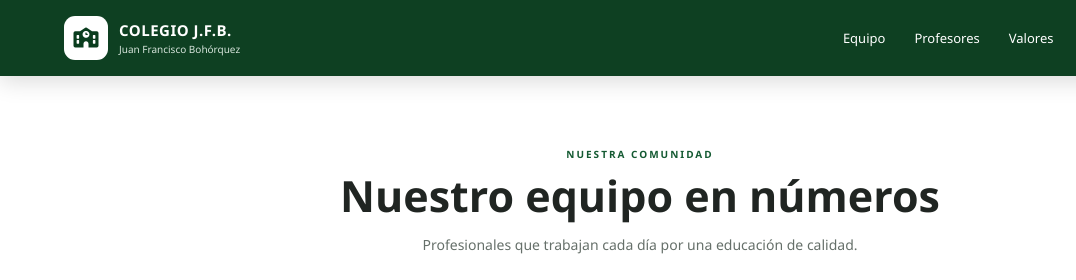
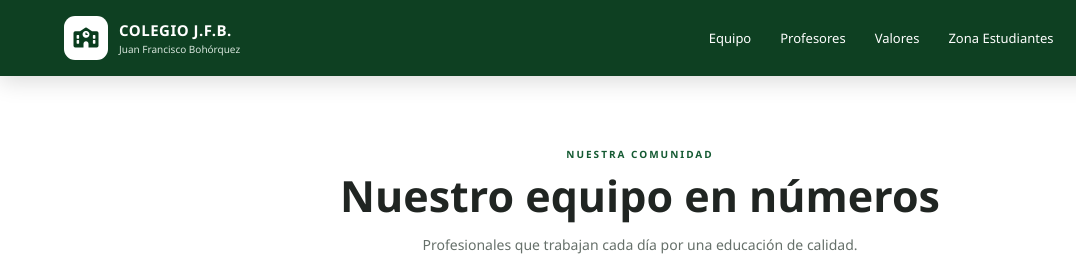
Before and after one commit to ce175170-bit/profes, a plain HTML site: page index.html in a window 1280 px wide. Shown: the top 280 px of the page, 0-1076 px from the left. Drawn offline with Linux system fonts and the light colour scheme.

Commit message:
nuevo link

```diff
--- a/index.html
+++ b/index.html
@@ -44,6 +44,7 @@
             <a href="#equipo">Equipo</a>
             <a href="#profesores">Profesores</a>
             <a href="#valores">Valores</a>
+            <a href="https://ce175170-bit.github.io/3-ESTUDIANTES/">Zona Estudiantes</a>
         </nav>
 
         <!-- MENÚ CELULAR -->
```
